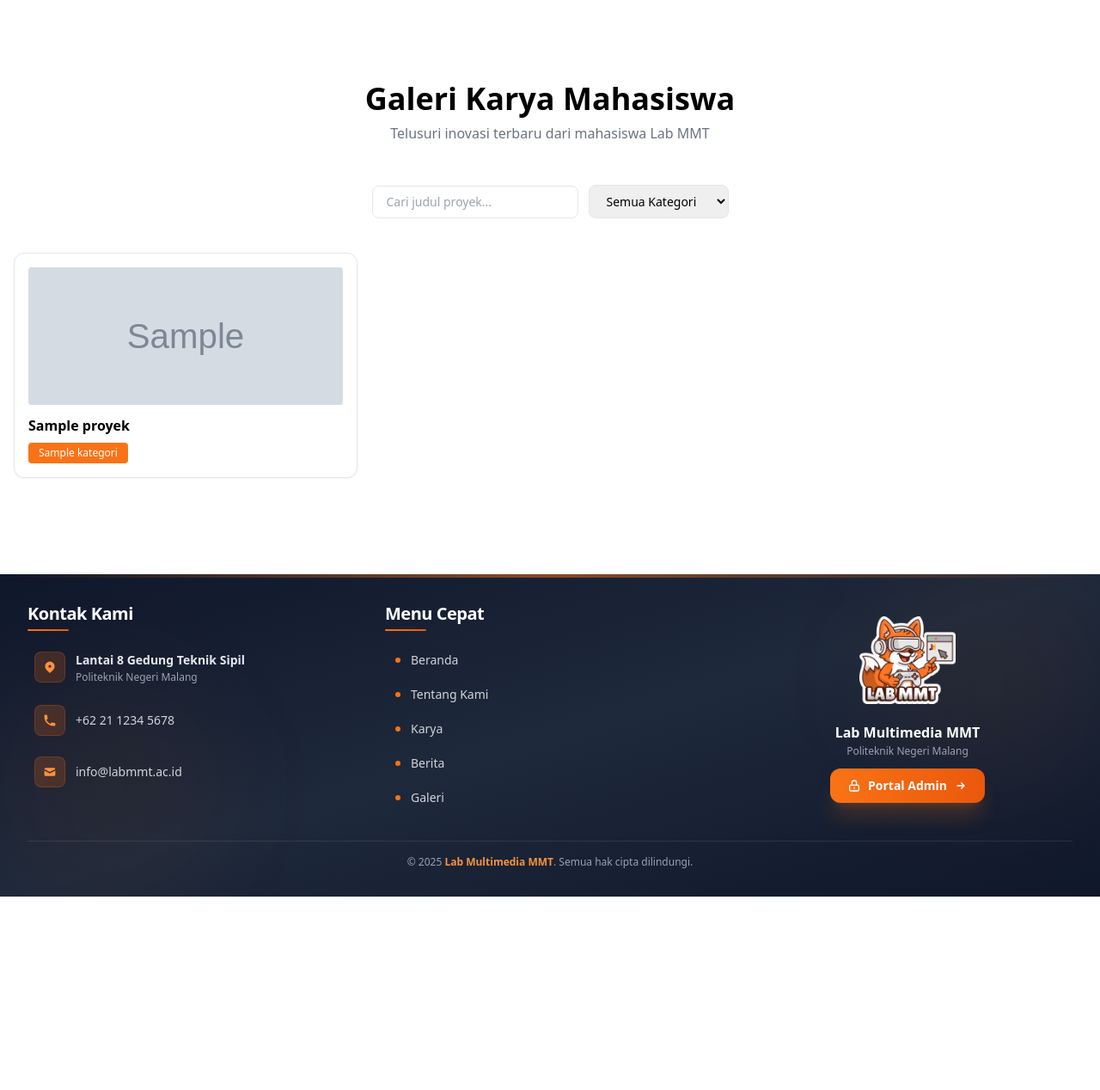
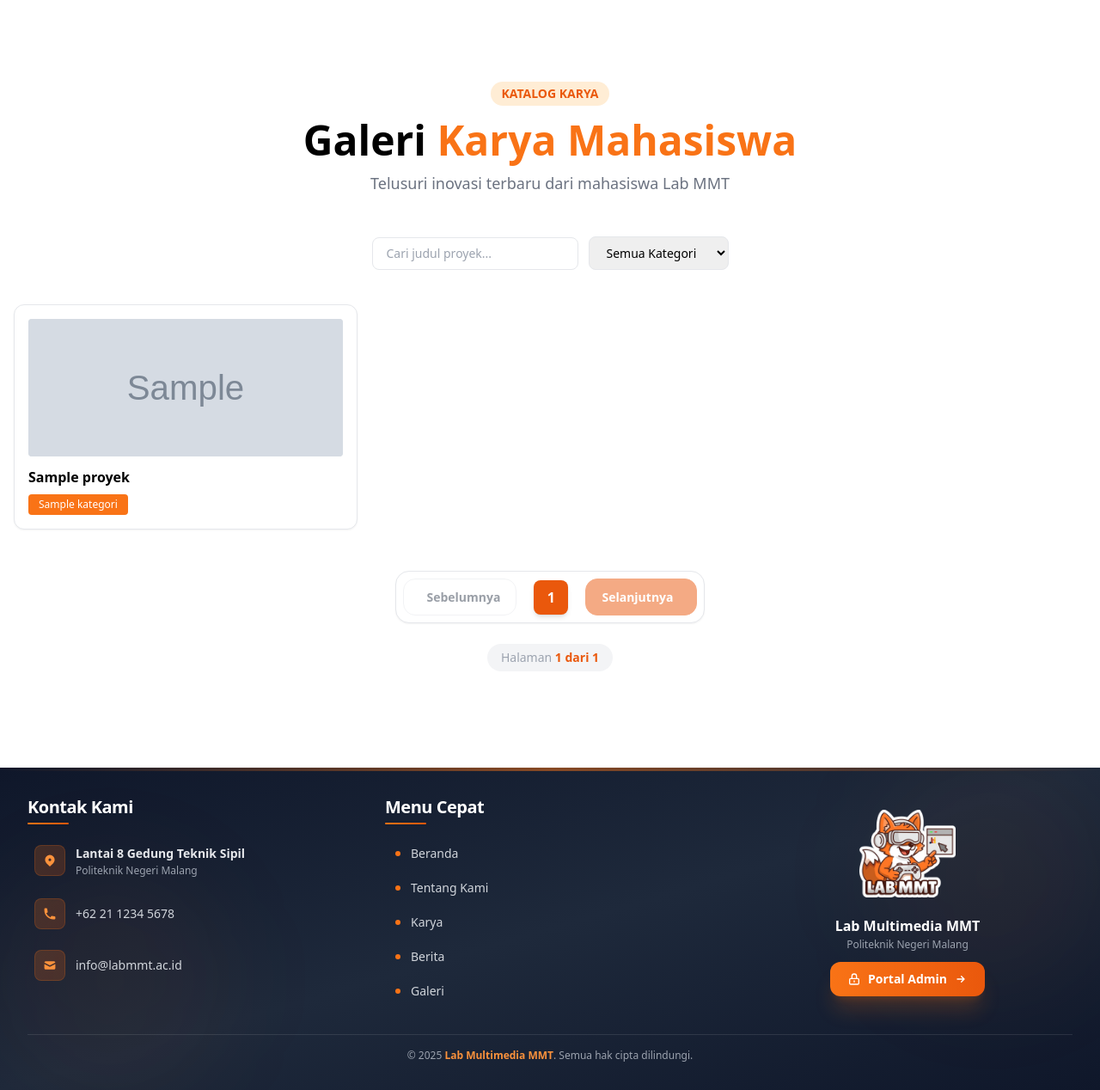
Before and after one commit to furalmiqbadi/pbl, a PHP site: page /index.php?page=catalog in a window 1280 px wide. Shown: the part 65-1333 px from the top of the page at 86% size. Before the commit the page ends 1108 px from the top, so only its background shows below. Run offline with PHP 8.4, Linux system fonts and the light colour scheme; tables that the repository leaves empty or names only in its code hold one stand-in row (values such as "Sample post"); grey boxes marked "Sample" are stand-in pictures; some libraries are stand-ins or nearby versions.

Commit message:
Menambahkan animasi serta pagination

```diff
--- a/view/catalog.php
+++ b/view/catalog.php
@@ -5,46 +5,103 @@ include __DIR__ . '/../layouts/header.php';
 <script src="https://cdn.tailwindcss.com"></script>
 
 <style>
-    /* Fade In + Slide Up */
+    /* Fade In Animation */
     .fade-card {
         opacity: 0;
-        transform: translateY(20px);
-        transition: opacity .6s ease, transform .6s ease;
+        transform: translateY(30px) scale(.96);
+        transition: opacity .7s ease, transform .7s cubic-bezier(.25,1,.5,1);
     }
     .fade-card.show {
         opacity: 1;
-        transform: translateY(0);
+        transform: translateY(0) scale(1);
     }
 
-    /* Hover Zoom */
+    /* Hover Card */
+    .gallery-item {
+        transition: transform .35s ease, box-shadow .35s ease;
+    }
+    .gallery-item:hover {
+        transform: translateY(-8px) scale(1.02);
+        box-shadow: 0 18px 35px rgba(0,0,0,.15);
+    }
+
+    /* Hover Image */
     .gallery-item img {
-        transition: transform .4s ease;
+        transition: transform .5s ease, filter .4s ease;
     }
     .gallery-item:hover img {
-        transform: scale(1.08);
+        transform: scale(1.12);
+        filter: brightness(1.05);
     }
-    .gallery-item:hover {
-        transform: translateY(-4px);
-        transition: transform .3s ease;
+
+    /* Pagination */
+    .pagination-btn {
+        padding: 6px 12px;
+        border-radius: 8px;
+        border: 1px solid #e5e7eb;
+        font-size: 14px;
+        transition: all .25s ease;
+    }
+    .pagination-btn:hover {
+        background: #f97316;
+        color: white;
+    }
+    .pagination-btn.active {
+        background: #f97316;
+        color: white;
+        font-weight: bold;
+    }
+
+    /* === Next / Prev Button === */
+    .slide-btn {
+        display: flex;
+        align-items: center;
+        gap: 8px;
+        padding: 10px 18px;
+        border-radius: 14px;
+        font-weight: 700;
+        font-size: 14px;
+        transition: all .3s ease;
+        border: 1px solid #e5e7eb;
+    }
+    .slide-btn-prev {
+        background: white;
+        color: #374151;
+    }
+    .slide-btn-prev:hover {
+        background: #fff7ed;
+        color: #ea580c;
+        border-color: #fed7aa;
+    }
+    .slide-btn-next {
+        background: #ea580c;
+        color: white;
+        border-color: #ea580c;
+    }
+    .slide-btn-next:hover {
+        background: #c2410c;
     }
 </style>
 
 <div class="px-4 py-10 max-w-7xl mx-auto">
 
-    <!-- Judul -->
-    <section class="bg-white pt-24 pb-12 text-center">
+    <!-- ================= JUDUL ================= -->
+    <section class="bg-white pt-24 pb-12 text-center fade-card">
         <div class="max-w-screen-xl mx-auto px-4">
-            <h1 class="font-heading font-bold text-3xl md:text-4xl text-brand-dark mb-2">
-                Galeri Karya Mahasiswa
+            <span class="inline-block py-1 px-3 rounded-full bg-orange-100 text-orange-600 text-sm font-bold mb-4">
+                KATALOG KARYA
+            </span>
+            <h1 class="font-bold text-3xl md:text-5xl mb-3">
+                Galeri <span class="text-orange-500">Karya Mahasiswa</span>
             </h1>
-            <p class="font-sans text-gray-500 text-sm md:text-base">
+            <p class="text-gray-500 text-lg max-w-2xl mx-auto">
                 Telusuri inovasi terbaru dari mahasiswa Lab MMT
             </p>
         </div>
     </section>
 
-    <!-- Filter -->
-    <div class="flex flex-wrap gap-3 justify-center items-center mb-10">
+    <!-- ================= FILTER ================= -->
+    <div class="flex flex-wrap gap-3 justify-center items-center mb-10 fade-card">
         <input id="searchInput" type="text" placeholder="Cari judul proyek..."
             class="px-4 py-2 border rounded-lg text-sm w-60">
 
@@ -58,67 +115,167 @@ include __DIR__ . '/../layouts/header.php';
         </select>
     </div>
 
-    <!-- Tampilan Karya -->
-    <div class="grid grid-cols-1 sm:grid-cols-2 md:grid-cols-3 gap-6">
+    <!-- ================= GALERI ================= -->
+    <div id="galleryGrid" class="grid grid-cols-1 sm:grid-cols-2 md:grid-cols-3 gap-6">
 
         <?php if (!empty($karya)): ?>
             <?php foreach ($karya as $k): ?>
                 <div
-                    class="gallery-item bg-white border rounded-xl shadow-sm overflow-hidden p-4 cursor-pointer hover:shadow-md transition"
+                    class="gallery-item fade-card bg-white border rounded-xl shadow-sm p-4 cursor-pointer"
                     data-title="<?= strtolower(htmlspecialchars($k['judul'])) ?>"
                     data-category="<?= strtolower(htmlspecialchars($k['nama_kategori'])) ?>"
                     onclick="window.location.href='index.php?page=detailKarya&id=<?= $k['id'] ?>'"
                 >
                     <?php
-                        $img_path_lain = !empty($k['gambar_proyek'])
+                        $img = !empty($k['gambar_proyek'])
                             ? htmlspecialchars($k['gambar_proyek'])
                             : 'https://via.placeholder.com/400x160?text=No+Image';
                     ?>
-
-                    <div class="w-full h-40 bg-gray-200 rounded overflow-hidden">
-                        <img src="<?= $img_path_lain ?>"
-                             alt="<?= htmlspecialchars($k['judul']) ?>"
+                    <div class="h-40 bg-gray-200 rounded overflow-hidden">
+                        <img src="<?= $img ?>" alt="<?= htmlspecialchars($k['judul']) ?>"
                              class="w-full h-full object-cover">
                     </div>
 
-                    <h3 class="font-semibold mt-3"><?= htmlspecialchars($k["judul"]) ?></h3>
-
+                    <h3 class="font-semibold mt-3"><?= htmlspecialchars($k['judul']) ?></h3>
                     <span class="inline-block bg-orange-500 text-white text-xs px-3 py-1 rounded mt-2">
-                        <?= htmlspecialchars($k["nama_kategori"] ?? 'N/A') ?>
+                        <?= htmlspecialchars($k['nama_kategori'] ?? 'N/A') ?>
                     </span>
-
                 </div>
             <?php endforeach; ?>
         <?php else: ?>
-            <p class="text-gray-500 col-span-full text-center">Belum ada karya yang tersedia.</p>
+            <p class="text-gray-500 col-span-full text-center fade-card">
+                Belum ada karya yang tersedia.
+            </p>
         <?php endif; ?>
 
     </div>
+
+    <!-- ================= PAGINATION ================= -->
+    <div id="pagination" class="flex flex-col items-center gap-6 mt-12">
+        <div class="flex items-center gap-3 bg-white p-2 rounded-2xl shadow-sm border border-gray-200">
+            <button id="prevBtn" class="slide-btn slide-btn-prev">
+                <i class="fas fa-arrow-left"></i> Sebelumnya
+            </button>
+
+            <div id="pageNumbers" class="hidden md:flex gap-1 px-2"></div>
+
+            <button id="nextBtn" class="slide-btn slide-btn-next">
+                Selanjutnya <i class="fas fa-arrow-right"></i>
+            </button>
+        </div>
+
+        <p class="text-sm text-gray-400 font-medium bg-gray-100 px-4 py-1.5 rounded-full">
+            Halaman <span id="pageInfo" class="text-orange-600 font-bold"></span>
+        </p>
+    </div>
 </div>
 
-<!-- Script Filter -->
+<!-- ================= SCRIPT ================= -->
 <script>
     const searchInput = document.getElementById("searchInput");
     const categoryFilter = document.getElementById("categoryFilter");
 
-    function filterGallery() {
-        const searchText = searchInput.value.toLowerCase();
-        const category = categoryFilter.value;
-        const items = document.querySelectorAll(".gallery-item");
+    const prevBtn = document.getElementById("prevBtn");
+    const nextBtn = document.getElementById("nextBtn");
+    const pageInfo = document.getElementById("pageInfo");
+    const pageNumbers = document.getElementById("pageNumbers");
 
-        items.forEach(item => {
-            const title = item.getAttribute("data-title").toLowerCase();
-            const cat = item.getAttribute("data-category");
+    const allItems = Array.from(document.querySelectorAll(".gallery-item"));
+    const ITEMS_PER_PAGE = 9;
 
-            const matchSearch = title.includes(searchText);
-            const matchCategory = category === "semua" || category === cat;
+    let currentPage = 1;
+    let filteredItems = [...allItems];
 
-            item.style.display = matchSearch && matchCategory ? "block" : "none";
+    function renderPage() {
+        const start = (currentPage - 1) * ITEMS_PER_PAGE;
+        const end = start + ITEMS_PER_PAGE;
+
+        allItems.forEach(item => {
+            item.style.display = "none";
+            item.classList.remove("show");
         });
+
+        filteredItems.slice(start, end).forEach((item, i) => {
+            item.style.display = "block";
+            setTimeout(() => item.classList.add("show"), i * 100);
+        });
+
+        updateNav();
     }
 
-    searchInput.addEventListener("input", filterGallery);
-    categoryFilter.addEventListener("change", filterGallery);
+    function updateNav() {
+        const totalPages = Math.ceil(filteredItems.length / ITEMS_PER_PAGE) || 1;
+
+        pageInfo.textContent = `${currentPage} dari ${totalPages}`;
+
+        prevBtn.disabled = currentPage === 1;
+        nextBtn.disabled = currentPage === totalPages;
+
+        prevBtn.classList.toggle("opacity-50", prevBtn.disabled);
+        nextBtn.classList.toggle("opacity-50", nextBtn.disabled);
+
+        pageNumbers.innerHTML = "";
+
+        for (let i = 1; i <= totalPages; i++) {
+            const btn = document.createElement("button");
+            btn.textContent = i;
+            btn.className = `
+                w-10 h-10 flex items-center justify-center rounded-lg font-bold transition
+                ${i === currentPage
+                    ? "bg-orange-600 text-white shadow-md"
+                    : "bg-gray-50 text-gray-600 hover:bg-gray-100"}
+            `;
+            btn.onclick = () => {
+                currentPage = i;
+                renderPage();
+                window.scrollTo({ top: 350, behavior: "smooth" });
+            };
+            pageNumbers.appendChild(btn);
+        }
+    }
+
+    function applyFilter() {
+        const search = searchInput.value.toLowerCase();
+        const category = categoryFilter.value;
+
+        filteredItems = allItems.filter(item => {
+            const title = item.dataset.title;
+            const cat = item.dataset.category;
+            return title.includes(search) &&
+                (category === "semua" || cat === category);
+        });
+
+        currentPage = 1;
+        renderPage();
+    }
+
+    prevBtn.onclick = () => {
+        if (currentPage > 1) {
+            currentPage--;
+            renderPage();
+        }
+    };
+
+    nextBtn.onclick = () => {
+        const totalPages = Math.ceil(filteredItems.length / ITEMS_PER_PAGE);
+        if (currentPage < totalPages) {
+            currentPage++;
+            renderPage();
+        }
+    };
+
+    searchInput.addEventListener("input", applyFilter);
+    categoryFilter.addEventListener("change", applyFilter);
+
+    /* Scroll animation */
+    const observer = new IntersectionObserver(entries => {
+        entries.forEach(e => e.isIntersecting && e.target.classList.add("show"));
+    }, { threshold: 0.15 });
+
+    document.querySelectorAll(".fade-card").forEach(el => observer.observe(el));
+
+    // INIT
+    renderPage();
 </script>
 
 <?php include __DIR__ . '/../layouts/footer.php'; ?>
```
